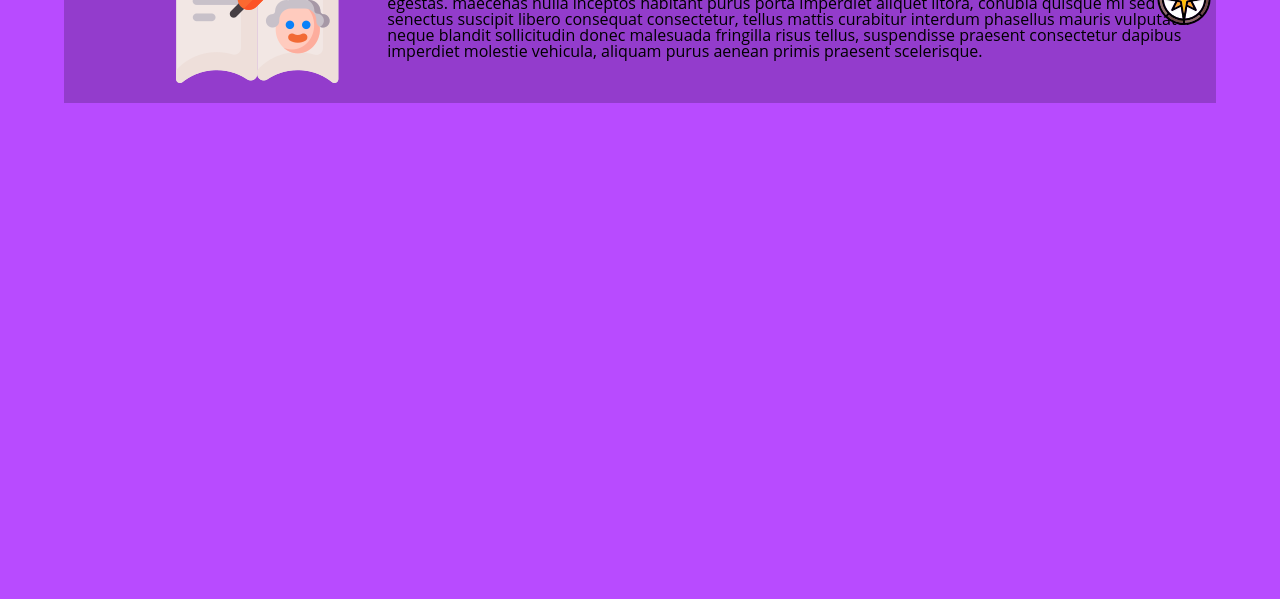
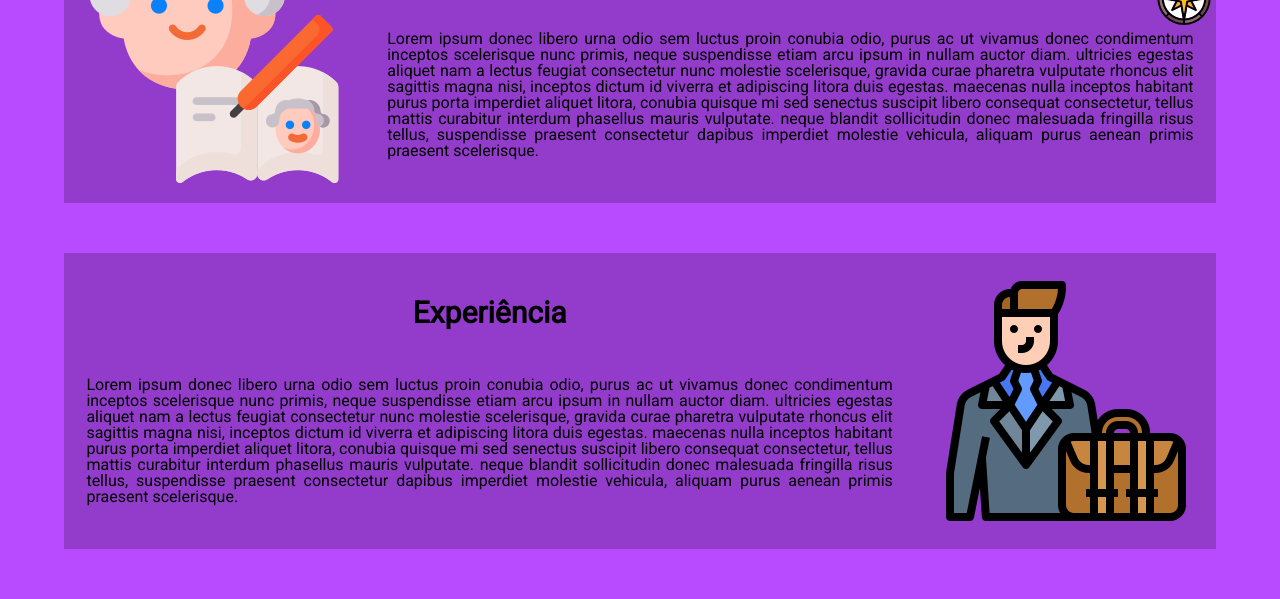
Before and after one commit to mytionbr/matheussj, a plain HTML site: page index.html in a window 1280 px wide. Shown: the part 733-1332 px from the top of the page. Before the commit the page ends 836 px from the top, so only its background shows below. Drawn offline with Linux system fonts and the light colour scheme.

Commit message:
terminando a sessão experiencia, atualizando as fontes dos textos

```diff
--- a/css/index.css
+++ b/css/index.css
@@ -41,7 +41,7 @@ body {
 }
 .apresentacao .conteiner{
 	width: 90%;
-	margin: 0 auto;
+	margin: 50px auto;
 	display: flex;
 	align-items: center;
 	flex-direction: column;
@@ -51,7 +51,7 @@ body {
 	width: 200px;
 	height: 250px;
 }
-.apresentacao .apresentacao-titulo{
+.apresentacao-titulo{
 	font-family: 'Dancing Script', cursive;
 	padding: 10px 0;
 	font-size: 60px;
@@ -86,9 +86,30 @@ body {
 	justify-content: space-around;
 	width: 70%;
 	align-items: center;
+	text-align: justify;
+}
+.principal-titulo {
+	font-size: 30px;
+	font-weight: bold;
+	font-family: 'Roboto', sans-serif;
+}
+.experiencia-principal .conteiner{
+	width: 90%;
+	display: flex;
+	background: rgb(147,60,204);
+	margin: 50px auto;
+	justify-content: space-around;
+	padding: 20px 0;
 
 }
-.sobre-principal .conteiner .sobre-principal-conteudo h1{
-	font-size: 30px;
-	font-weight: bold;
+.experiencia-principal-conteudo{
+	display: flex;
+	flex-direction: column;
+	justify-content: space-around;
+	width: 70%;
+	align-items: center;
+	text-align: justify;
 }
+.conteudo-texto{
+	font-family: 'Roboto', sans-serif;
+}
--- a/index.html
+++ b/index.html
@@ -5,6 +5,7 @@
 	<title>Matheus Sousa de Jesus</title>
 	<link rel="stylesheet" type="text/css" href="css/reset.css">
 	<link href="https://fonts.googleapis.com/css?family=Dancing+Script|Kulim+Park&display=swap" rel="stylesheet">
+	<link href="https://fonts.googleapis.com/css?family=Roboto&display=swap" rel="stylesheet">
 	<link rel="stylesheet" type="text/css" href="css/index.css">
 </head>
 <body>
@@ -51,13 +52,24 @@
 			<div class="conteiner">
 				<img src="img/sobre.png">
 				<div class="sobre-principal-conteudo">
-					<h1 class="sobre-titulo">Sobre</h1>
-					<h3>	Lorem ipsum donec libero urna odio sem luctus proin conubia odio, purus ac ut vivamus donec condimentum inceptos scelerisque nunc primis, neque suspendisse etiam arcu ipsum in nullam auctor diam. ultricies egestas aliquet nam a lectus feugiat consectetur nunc molestie scelerisque, gravida curae pharetra vulputate rhoncus elit sagittis magna nisi, inceptos dictum id viverra et adipiscing litora duis egestas. maecenas nulla inceptos habitant purus porta imperdiet aliquet litora, conubia quisque mi sed senectus suscipit libero consequat consectetur, tellus mattis curabitur interdum phasellus mauris vulputate. neque blandit sollicitudin donec malesuada fringilla risus tellus, suspendisse praesent consectetur dapibus imperdiet molestie vehicula, aliquam purus aenean primis praesent scelerisque.
+					<h1 class="principal-titulo">Sobre</h1>
+					<h3 class="conteudo-texto">	Lorem ipsum donec libero urna odio sem luctus proin conubia odio, purus ac ut vivamus donec condimentum inceptos scelerisque nunc primis, neque suspendisse etiam arcu ipsum in nullam auctor diam. ultricies egestas aliquet nam a lectus feugiat consectetur nunc molestie scelerisque, gravida curae pharetra vulputate rhoncus elit sagittis magna nisi, inceptos dictum id viverra et adipiscing litora duis egestas. maecenas nulla inceptos habitant purus porta imperdiet aliquet litora, conubia quisque mi sed senectus suscipit libero consequat consectetur, tellus mattis curabitur interdum phasellus mauris vulputate. neque blandit sollicitudin donec malesuada fringilla risus tellus, suspendisse praesent consectetur dapibus imperdiet molestie vehicula, aliquam purus aenean primis praesent scelerisque.
 					</h3>
 				</div>
 			</div>
 		</section>
 
+		<section class="experiencia-principal">
+			<div class="conteiner">
+				<div class="experiencia-principal-conteudo">
+					<h1 class="principal-titulo">Experiência</h1>
+					<h3 class="conteudo-texto">	Lorem ipsum donec libero urna odio sem luctus proin conubia odio, purus ac ut vivamus donec condimentum inceptos scelerisque nunc primis, neque suspendisse etiam arcu ipsum in nullam auctor diam. ultricies egestas aliquet nam a lectus feugiat consectetur nunc molestie scelerisque, gravida curae pharetra vulputate rhoncus elit sagittis magna nisi, inceptos dictum id viverra et adipiscing litora duis egestas. maecenas nulla inceptos habitant purus porta imperdiet aliquet litora, conubia quisque mi sed senectus suscipit libero consequat consectetur, tellus mattis curabitur interdum phasellus mauris vulputate. neque blandit sollicitudin donec malesuada fringilla risus tellus, suspendisse praesent consectetur dapibus imperdiet molestie vehicula, aliquam purus aenean primis praesent scelerisque.
+					</h3>
+
+				</div>
+				<img src="img/experiencia.png">
+			</div>
+		</section>
 
 
 	</main>
```
Also changed, not shown: img/experiencia.png (added).
